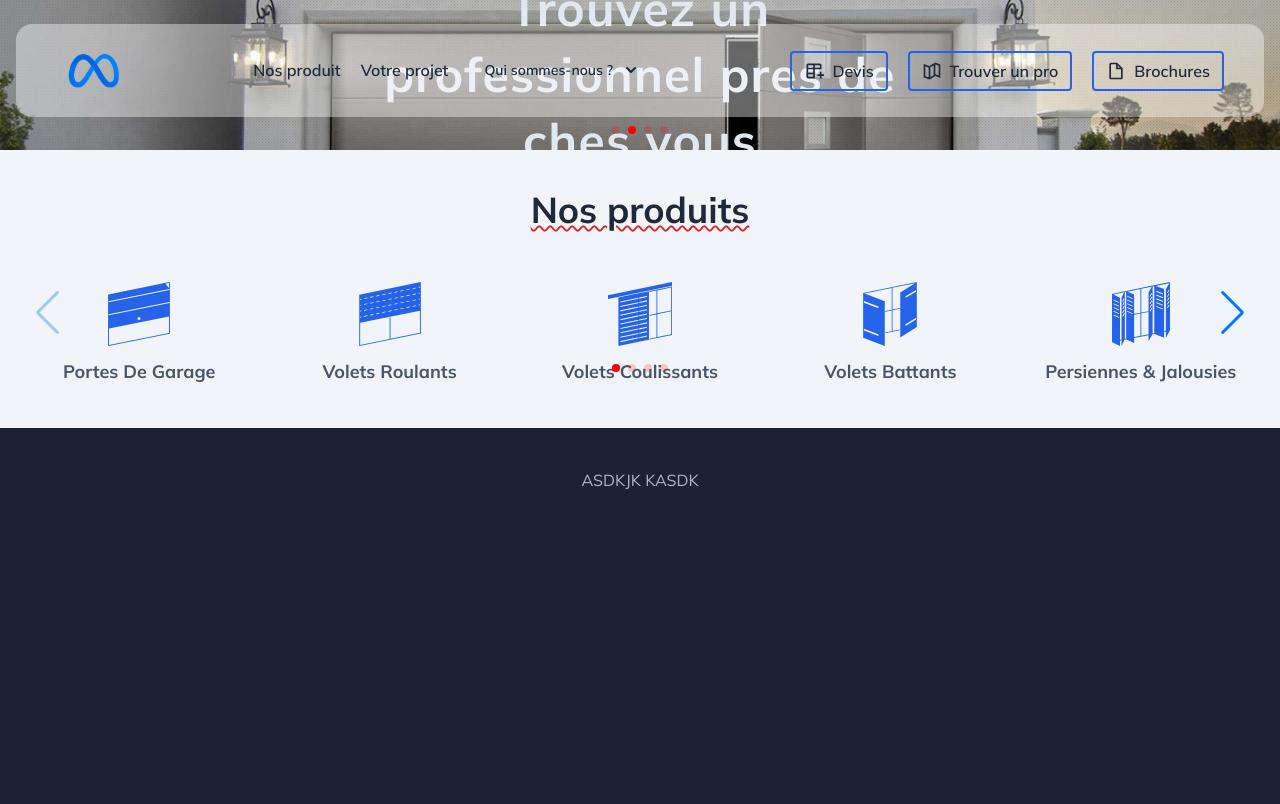
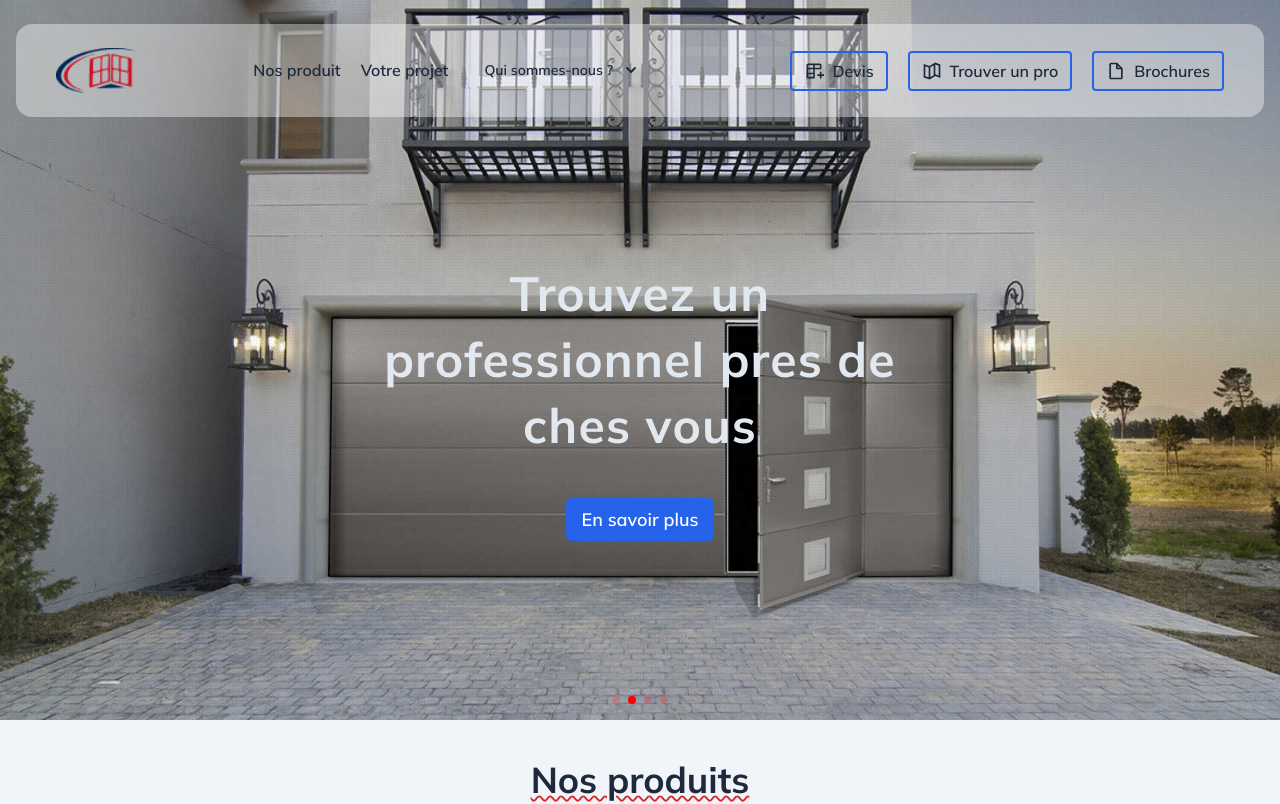
Before and after one commit to AurelionAegon/fermetures, a Next.js app: page / in a window 1280 px wide. Shown: the top 804 px of the page. Built offline with nearby package versions, Linux system fonts and the light colour scheme.

Commit message:
swiper margin

```diff
--- a/components/Header.js
+++ b/components/Header.js
@@ -11,11 +11,11 @@ export default function Header() {
   };
 
   return (
-    <div className="px-10 py-6 bg-white/40 mx-4 rounded-2xl absolute top-0 left-0 right-0 z-10 mt-6">
+    <div className="px-10 py-6 bg-white/40 mx-4 rounded-2xl absolute top-0 left-0 right-0 z-10 mt-6 ">
       <div className="flex justify-between items-center">
         {/* logo bgin*/}
         <Link href="/" className="flex items-center">
-          <img src="/logo.png" className="w-20  object-contain" alt="logo" />
+          <img src={`/assets/images/logo.png`}className="w-20  object-contain" alt="logo" />
         </Link>
         {/* logo end*/}
 
--- a/components/shared/MySwiper.js
+++ b/components/shared/MySwiper.js
@@ -34,7 +34,7 @@ export default class MySwiper extends Component{
       onSlideChange={() => console.log("slide change")}
       className="my-2   flex gap-6 flex-wrap  md:justify-between items-end  capitalize h-44 "
     >
-      <SwiperSlide className="w-1/6 pt-10">
+      <SwiperSlide className="w-1/6 pt-10 mb-10">
         {/* item */}
         <div className="flex flex-col items-center group cursor-pointer ">
           <div className="ease-in-out duration-300 group-hover:-translate-y-3">
--- a/pages/brochures.js
+++ b/pages/brochures.js
@@ -2,7 +2,7 @@ import React, { Component } from "react";
 import Header from "../components/Header";
 import Footer from "../components/footer/Footer";
 import UpFooter from "../components/footer/UpFooter";
-import CarouselStyles from "../components/CarouselStyles";
+import MySwiper from "../components/shared/MySwiper";
 import Alert from "../components/conseils/Alert";
 import Section from "../components/shared/Section";
 export default class brochures extends Component {
@@ -18,7 +18,7 @@ export default class brochures extends Component {
           />
         </div>
 
-        <CarouselStyles />
+        <MySwiper />
         <Section />
         <UpFooter />
         <Footer />
--- a/pages/conseils.js
+++ b/pages/conseils.js
@@ -5,6 +5,7 @@ import NosProduits from "../components/conseils/NosProduits";
 import Footer from "../components/footer/Footer";
 import UpFooter from "../components/footer/UpFooter";
 import CarouselStyles from "../components/CarouselStyles";
+import MySwiper from "../components/shared/MySwiper";
 export default class Conseils extends Component {
   render() {
     return (
@@ -16,7 +17,7 @@ export default class Conseils extends Component {
             description="Consultez, par gamme, les questions les plus fréquemment posées pour éclairer vos choix. Des questions simples, des réponses pratiques, qui vous permettront de mener à bien votre projet avec lun de nos partenaires installateurs en France."
           />
          <div>
-         <CarouselStyles />
+         <MySwiper />
          </div>
           <div className="h-screen ">
             some content goes here
--- a/styles/globals.css
+++ b/styles/globals.css
@@ -47,12 +47,6 @@ body {
   color: #000;
 }
 
-.swiper {
-
-  height: 150px;
-  margin-left: auto;
-  margin-right: auto;
-}
 
 .swiper-slide {
   background-size: cover;
```
